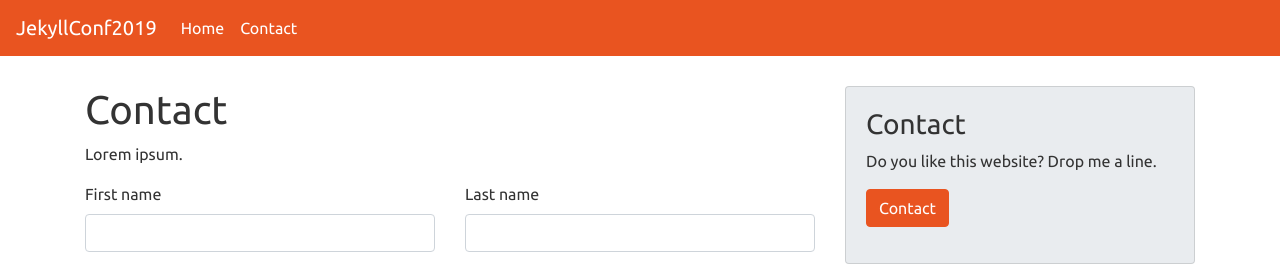
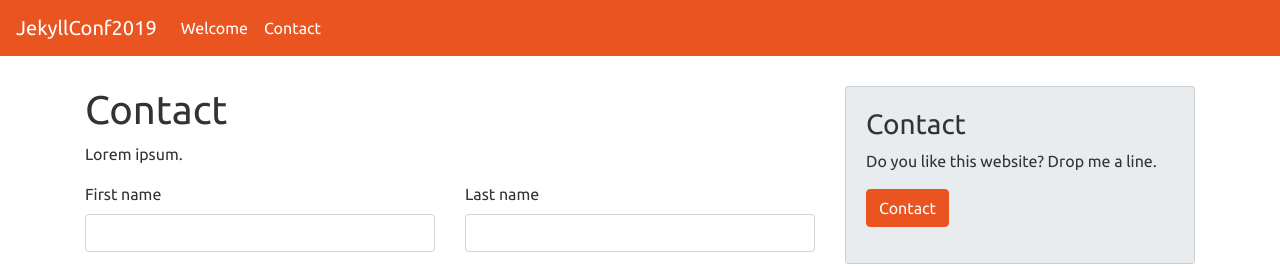
Before and after one commit to jhvanderschee/jekyllconf2019, a Jekyll site: the page built from contact.md, in a window 1280 px wide. Shown: the top 266 px of the page. Built offline with Jekyll 4.4.1, drawn with Linux system fonts in a browser that asks for light colours; nearby versions of some CDN libraries; our own code applies the rules of GitHub Pages for plain Markdown files.

Commit message:
Update header.html

```diff
--- a/_includes/header.html
+++ b/_includes/header.html
@@ -7,7 +7,7 @@
   <div class="collapse navbar-collapse" id="navbarNavAltMarkup">
     <ul class="navbar-nav">
       <li class="nav-item active">
-        <a class="nav-link" href="{{ site.baseurl }}/">Home</a>
+        <a class="nav-link" href="{{ site.baseurl }}/">Welcome</a>
       </li>
       <li class="nav-item active">
         <a class="nav-link" href="{{ site.baseurl }}/contact">Contact</a>
```
